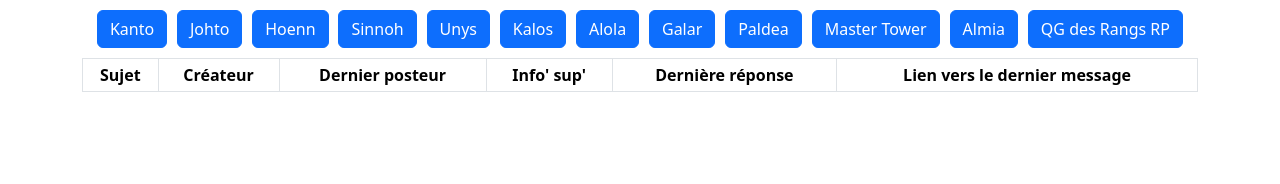
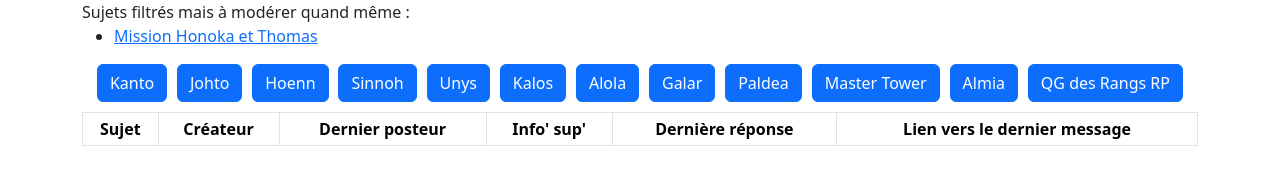
Before and after one commit to Lynxiie/check-topics, a plain HTML site: page index.html in a window 1280 px wide. Drawn offline with nearby package versions, Linux system fonts and the light colour scheme.

Commit message:
Ajout sujet Honoka/Thomas en attendant les modifications

```diff
--- a/index.html
+++ b/index.html
@@ -15,6 +15,15 @@
 </head>
 <body>
     <div class="container">
+
+        <div>
+            Sujets filtrés mais à modérer quand même :
+            <ul>
+                <li>
+                    <a href="https://master-poke.forumactif.fr/t31057-mission-duol-olive-empoisonnee" target="_blank">Mission Honoka et Thomas</a>
+                </li>
+            </ul>
+        </div>
 
         <div class="navigation">
             <button class="btn btn-primary" id="kantoBtn">Kanto</button>
```
